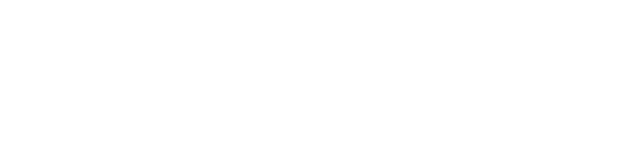
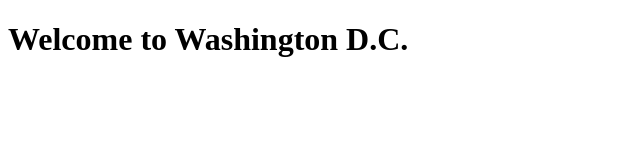
Before and after one commit to jayktkirk/bpa19, a plain HTML site: page index.html in a window 1280 px wide. Shown: the whole page, without its empty margins (0-640 px from the left). Drawn offline with Linux system fonts and the light colour scheme.

Commit message:
<h1> in <div> in <body>. index.html

```diff
--- a/index.html
+++ b/index.html
@@ -6,7 +6,7 @@
   </head>
   <body>
     <div>
-
+    <h1>Welcome to Washington D.C.</h1>
     </div>
   </body>
 </html>
```
